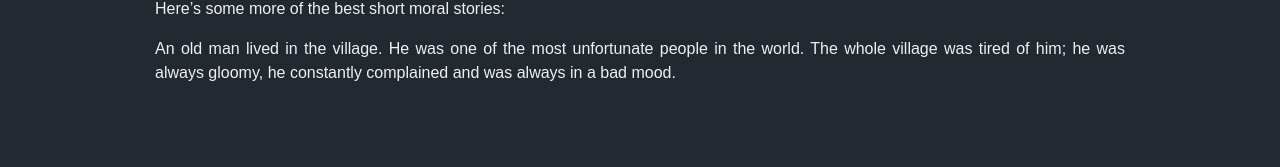
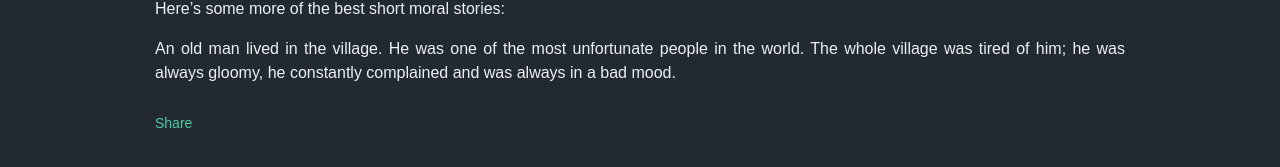
Before and after one commit to kbparagua/blog, a Jekyll site: the page built from _posts/2019-07-12-test-post-3.md, in a window 1280 px wide. Shown: the part 338-505 px from the top of the page. Built offline with Jekyll 4.4.1, drawn with Linux system fonts in a browser that asks for light colours; nearby versions of some CDN libraries.

Commit message:
social plugins

```diff
--- a/_layouts/default.html
+++ b/_layouts/default.html
@@ -10,6 +10,8 @@
     <script src="https://kit.fontawesome.com/d920580c2e.js"></script>
   </head>
   <body>
+    <div id="fb-root"></div>
+    <script async defer crossorigin="anonymous" src="https://connect.facebook.net/en_US/sdk.js#xfbml=1&version=v3.3&appId=911200055899024&autoLogAppEvents=1"></script>
     <div id="header">
       <div id="left-item">
         <div id="title">
--- a/_layouts/post.html
+++ b/_layouts/post.html
@@ -8,4 +8,10 @@ layout: default
   {% assign tags = page.tags %}
   {% include post_details.html date=date tags=tags %}
   {{ content }}
+
+  <div class="social-buttons">
+    <div class="fb-share-button" data-href="https://developers.facebook.com/docs/plugins/" data-layout="button" data-size="large"><a target="_blank" href="https://www.facebook.com/sharer/sharer.php?u=https%3A%2F%2Fdevelopers.facebook.com%2Fdocs%2Fplugins%2F&amp;src=sdkpreparse" class="fb-xfbml-parse-ignore">Share</a></div>
+  </div>
+
+  <div class="fb-comments" data-href="{{ site.url }}/{{ page.url }}" data-width="100%" data-numposts="5" data-colorscheme="dark"></div>
 </div>
--- a/assets/css/main.scss
+++ b/assets/css/main.scss
@@ -154,3 +154,7 @@ h1 {
     margin-left: 3px;
   }
 }
+
+.social-buttons {
+  margin: 30px 0;
+}
```
